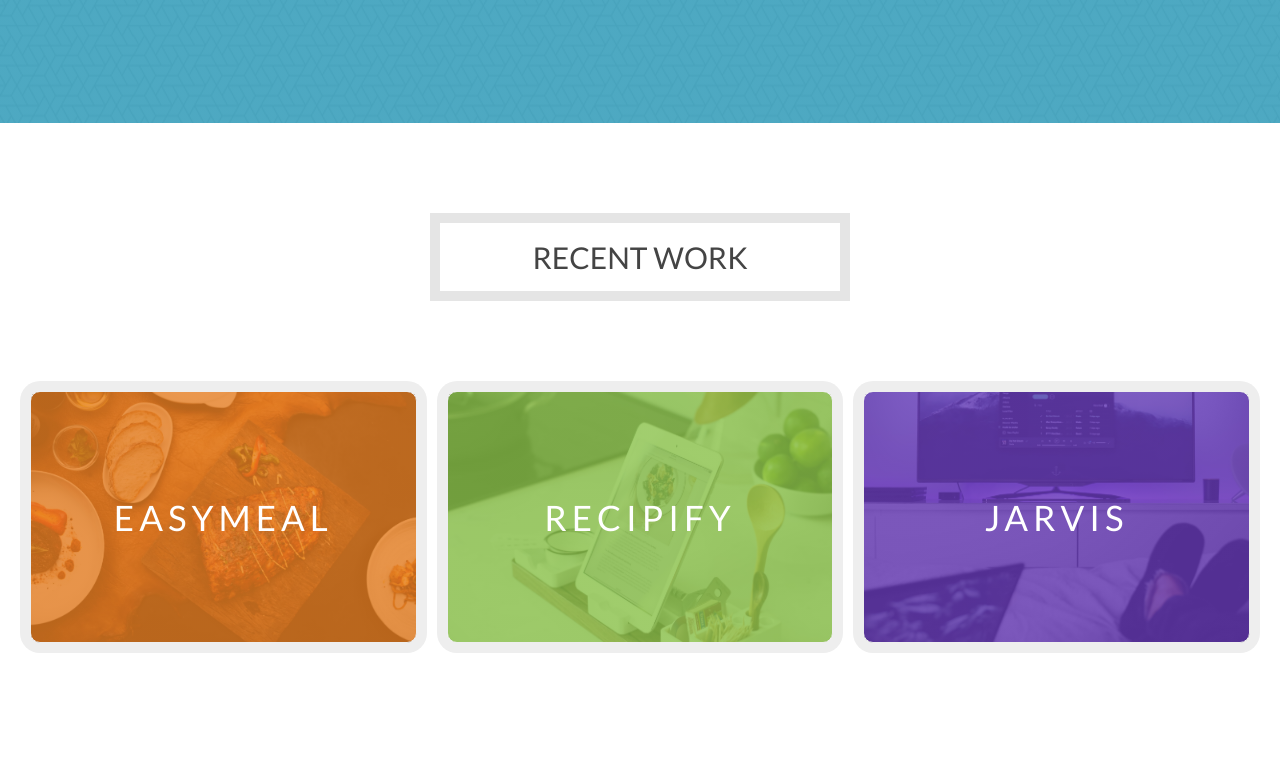
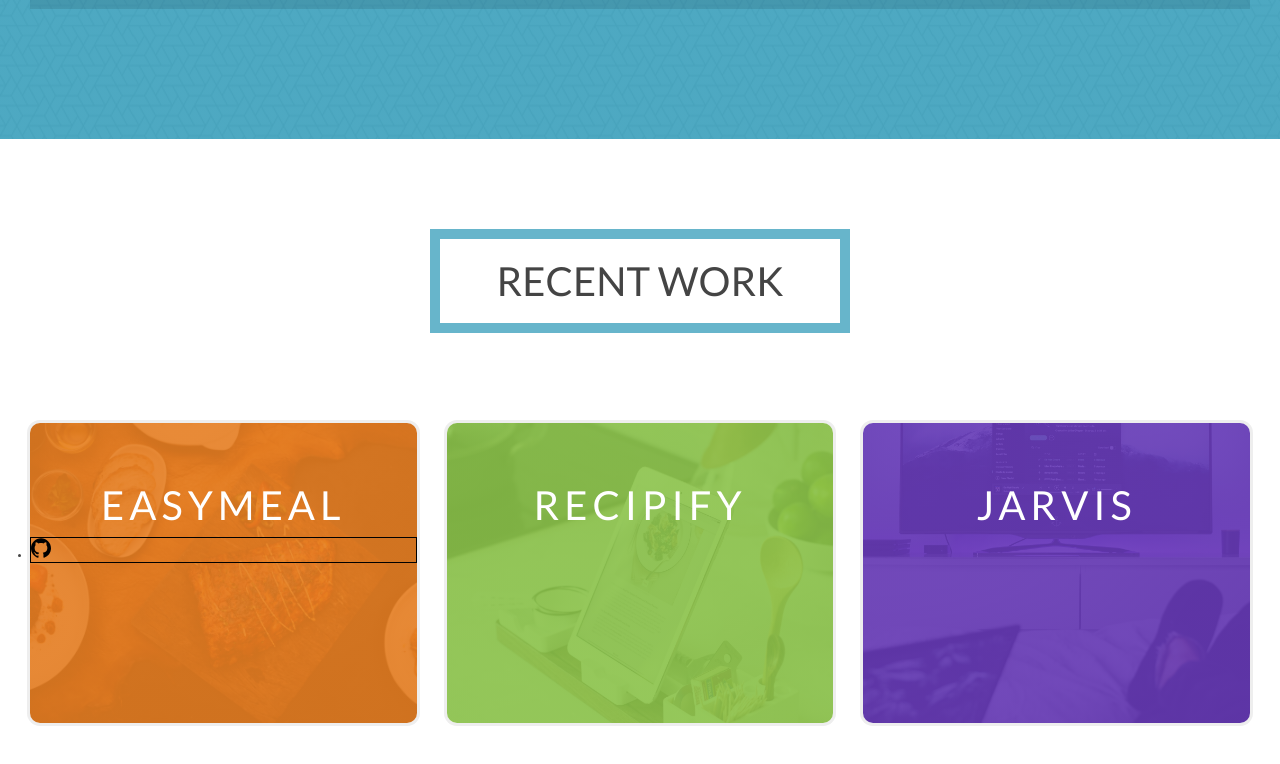
Before and after one commit to shomail/shomail.github.io, a website: page index.html in a window 1280 px wide. Shown: the part 2180-2944 px from the top of the page. Before the commit the page ends 2923 px from the top, so only its background shows below. Drawn offline with Linux system fonts and the light colour scheme.

Commit message:
typography fix

```diff
--- a/index.html
+++ b/index.html
@@ -131,17 +131,21 @@
         <div class="section-work__grid">
           <div class="section-work__project section-work__project--easymeal">
             <h2 class="section-work__title">Easymeal</h2>
-
+            <ul class="section-work__list">
+              <li class="section-work__item">
+                <a class="section-work__link" href="#">
+                  <svg><use xlink:href="img/sprite.svg#icon-github"></use></svg
+                ></a>
+              </li>
+            </ul>
           </div>
 
           <div class="section-work__project section-work__project--recipify">
             <h2 class="section-work__title">Recipify</h2>
-
           </div>
 
           <div class="section-work__project section-work__project--jarvis">
             <h2 class="section-work__title">Jarvis</h2>
-
           </div>
         </div>
       </section>
--- a/sass/_skills.scss
+++ b/sass/_skills.scss
@@ -2,18 +2,18 @@
   background-image: linear-gradient(to bottom, rgba($color-blue-dark, 0.7), rgba($color-blue-dark, 0.7)),
     url(../img/pattern.png);
   font-size: 1.6rem;
-  padding: 10rem 0;
+  padding: 8rem 0;
   padding-bottom: 14rem;
 
   &__heading {
     background: #fff;
     width: 40rem;
     text-align: center;
-    font-size: 3rem;
+    font-size: 4rem;
     font-weight: 400;
     text-transform: uppercase;
     margin: 0 auto;
-    margin-bottom: 4rem;
+    margin-bottom: 6rem;
     padding: 1rem;
     // transform: skew(-10deg);
     box-shadow: 0 0 0 10px rgba(0, 0, 0, 0.1);
--- a/sass/_work.scss
+++ b/sass/_work.scss
@@ -5,14 +5,13 @@
     background: #fff;
     width: 40rem;
     text-align: center;
-    font-size: 3rem;
+    font-size: 4rem;
     font-weight: 400;
     text-transform: uppercase;
     margin: 0 auto;
     margin-bottom: 4rem;
     padding: 1rem;
-    // transform: skew(-10deg);
-    box-shadow: 0 0 0 10px rgba(0, 0, 0, 0.1);
+    box-shadow: 0 0 0 10px rgba($color-blue-dark, 0.6);
   }
 
   &__grid {
@@ -24,12 +23,20 @@
   &__project {
     flex: 1;
     margin-right: 3rem;
-    border: 1px solid #eee;
-    min-height: 25rem;
+    height: 30rem;
     border-radius: 1rem;
-    box-shadow: 0px 0px 0px 10px #eee;
+    box-shadow: 0px 0px 0px 3px #eee;
     text-align: center;
-    line-height: 25rem;
+    // line-height: 25rem;
+    background-size: 45rem;
+    background-position: center;
+    background-repeat: no-repeat;
+    transition: all 0.5s ease;
+    padding-top: 5rem;
+
+    &:hover {
+      background-size: 50rem;
+    }
   }
 
   &__project:first-child {
@@ -37,46 +44,38 @@
   }
 
   &__title {
-    font-size: 3.5rem;
+    font-size: 4rem;
     font-weight: 400;
     color: #fff;
     text-transform: uppercase;
-    letter-spacing: .5rem;
-    // font-style: italic;
+    letter-spacing: 0.5rem;
   }
 
   &__project--easymeal {
-    background-image: linear-gradient(rgba(#e67e22, 0.8), rgba(#e67e22, 0.8)), url(../img/easymeal.jpg);
-    background-size: 40rem;
-    background-position: center;
-    background-repeat: no-repeat;
-    transition: all 0.5s ease;
-
-    &:hover {
-      background-size: 45rem;
-    }
+    background-image: linear-gradient(rgba(#e67e22, 0.9), rgba(#e67e22, 0.9)), url(../img/easymeal.jpg);
   }
 
   &__project--recipify {
-    background-image: linear-gradient(rgba(#8BC34A, 0.8), rgba(#8BC34A, 0.8)), url(../img/recipify.jpg);
-    background-size: 40rem;
-    background-position: center;
-    background-repeat: no-repeat;
-    transition: all 0.5s ease;
-    &:hover {
-      background-size: 45rem;
-    }
+    background-image: linear-gradient(rgba(#8bc34a, 0.9), rgba(#8bc34a, 0.9)), url(../img/recipify.jpg);
   }
 
   &__project--jarvis {
-    background-image: linear-gradient(rgba(#673AB7, 0.8), rgba(#673AB7, 0.8)), url(../img/jarvis.jpg);
-    background-size: 40rem;
-    background-position: center;
-    background-repeat: no-repeat;
-    transition: all 0.5s ease;
-    &:hover {
-      background-size: 45rem;
-    }
+    background-image: linear-gradient(rgba(#673ab7, 0.9), rgba(#673ab7, 0.9)), url(../img/jarvis.jpg);
   }
 
+  &__list {
+    display: flex;
+    border: 1px solid black;
+    padding: 0;
+  }
+
+  &__item {
+    padding: 0;
+    margin: 0;
+  }
+
+  &__link svg {
+    width: 2rem;
+    height: 2rem;
+  }
 }
```
Also changed, not shown: css/style.css.
